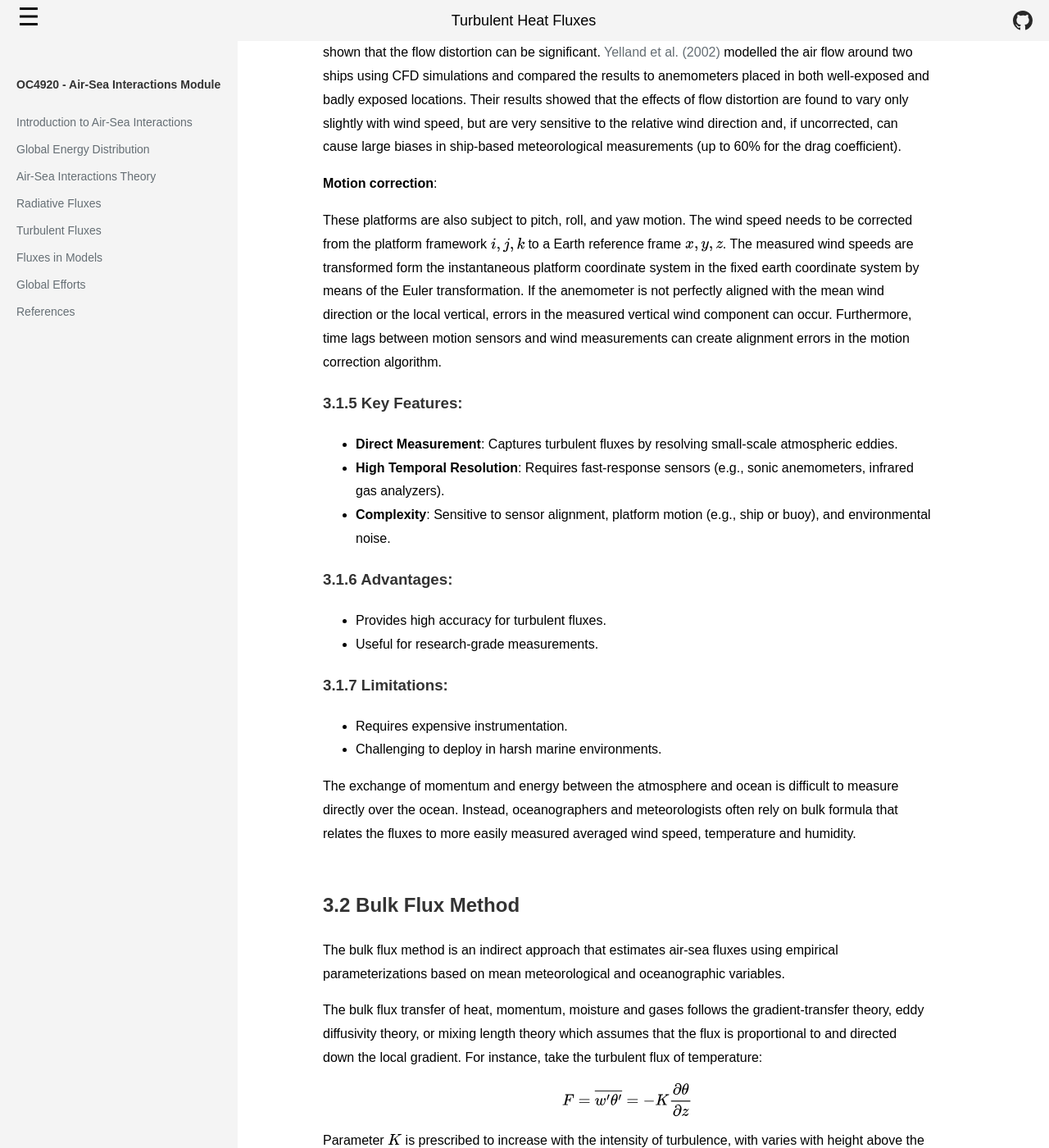
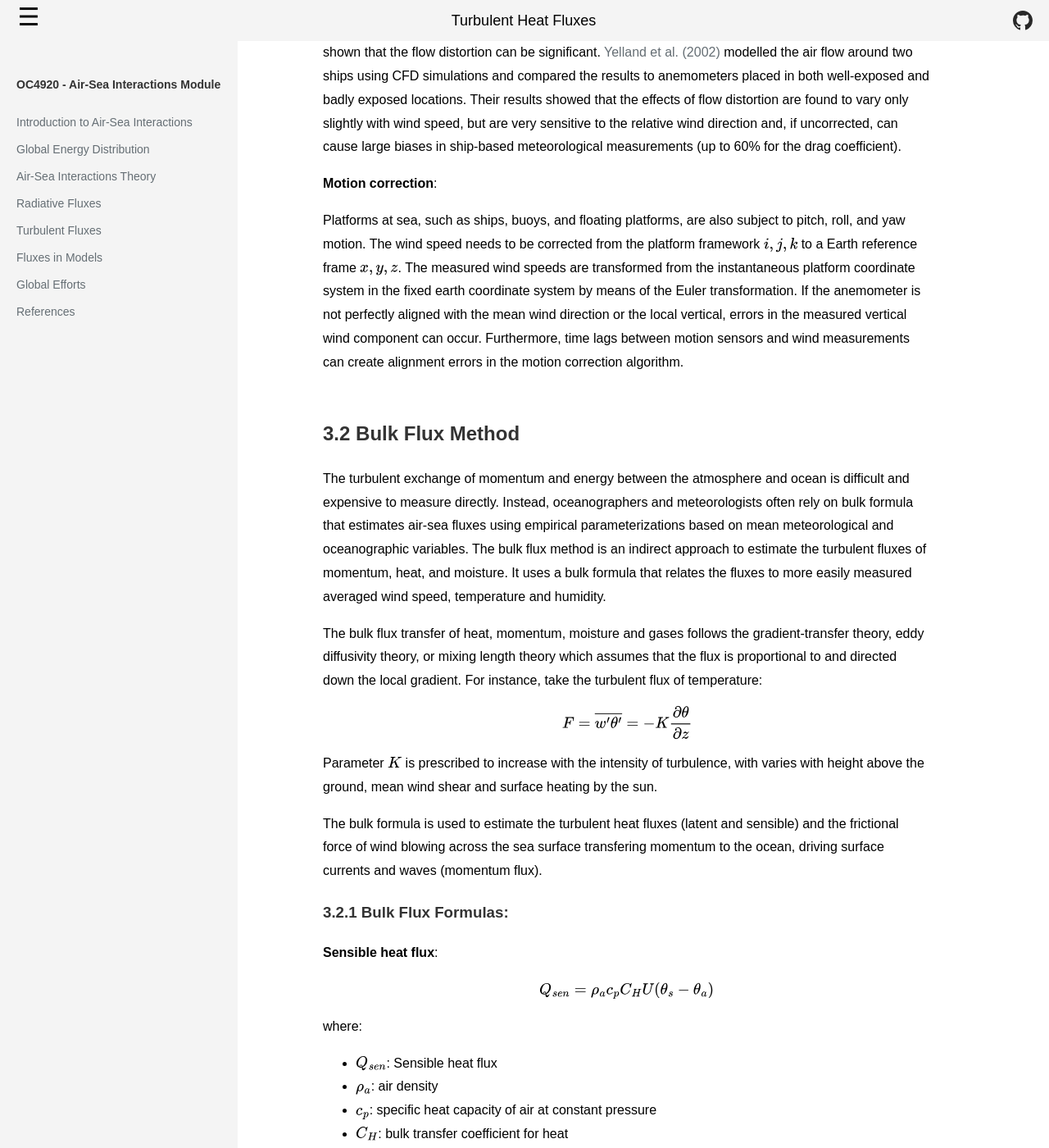
Before and after one commit to marcelduplessis/air-sea-interactions-notes, a Jekyll site: the page built from turbulent-fluxes.md, in a window 1280 px wide and 1400 px high, scrolled down 3351 px. Shown: the whole window at 82% size. Built offline with Jekyll 4.4.1, drawn with Linux system fonts in a browser that asks for light colours.

Commit message:
edit content

```diff
--- a/turbulent-fluxes.md
+++ b/turbulent-fluxes.md
@@ -76,29 +76,11 @@ Ship-based eddy covariance flux measurements are subject to flow distortion erro
 
 **Motion correction**:
 
-These platforms are also subject to pitch, roll, and yaw motion. The wind speed needs to be corrected from the platform framework \\( i,j,k \\) to a Earth reference frame \\( x,y,z \\). The measured wind speeds are transformed form the instantaneous platform coordinate system in the fixed earth coordinate system by means of the Euler transformation. If the anemometer is not perfectly aligned with the mean wind direction or the local vertical, errors in the measured vertical wind component can occur. Furthermore, time lags between motion sensors and wind measurements can create alignment errors in the motion correction algorithm.
-
-<h3>Key Features:</h3>
-
-- **Direct Measurement**: Captures turbulent fluxes by resolving small-scale atmospheric eddies.
-- **High Temporal Resolution**: Requires fast-response sensors (e.g., sonic anemometers, infrared gas analyzers).
-- **Complexity**: Sensitive to sensor alignment, platform motion (e.g., ship or buoy), and environmental noise.
-
-<h3>Advantages:</h3>
-
-- Provides high accuracy for turbulent fluxes.
-- Useful for research-grade measurements.
-
-<h3>Limitations:</h3>
-
-- Requires expensive instrumentation.
-- Challenging to deploy in harsh marine environments.
-
-The exchange of momentum and energy between the atmosphere and ocean is difficult to measure directly over the ocean. Instead, oceanographers and meteorologists often rely on bulk formula that relates the fluxes to more easily measured averaged wind speed, temperature and humidity.
+Platforms at sea, such as ships, buoys, and floating platforms, are also subject to pitch, roll, and yaw motion. The wind speed needs to be corrected from the platform framework \\( i,j,k \\) to a Earth reference frame \\( x,y,z \\). The measured wind speeds are transformed from the instantaneous platform coordinate system in the fixed earth coordinate system by means of the Euler transformation. If the anemometer is not perfectly aligned with the mean wind direction or the local vertical, errors in the measured vertical wind component can occur. Furthermore, time lags between motion sensors and wind measurements can create alignment errors in the motion correction algorithm.
 
 <h2>Bulk Flux Method</h2>
 
-The bulk flux method is an indirect approach that estimates air-sea fluxes using empirical parameterizations based on mean meteorological and oceanographic variables.
+The turbulent exchange of momentum and energy between the atmosphere and ocean is difficult and expensive to measure directly. Instead, oceanographers and meteorologists often rely on bulk formula that estimates air-sea fluxes using empirical parameterizations based on mean meteorological and oceanographic variables. The bulk flux method is an indirect approach to estimate the turbulent fluxes of momentum, heat, and moisture. It uses a bulk formula that relates the fluxes to more easily measured averaged wind speed, temperature and humidity.
 
 The bulk flux transfer of heat, momentum, moisture and gases follows the gradient-transfer theory, eddy diffusivity theory, or mixing length theory which assumes that the flux is proportional to and directed down the local gradient. For instance, take the turbulent flux of temperature:
 
```
